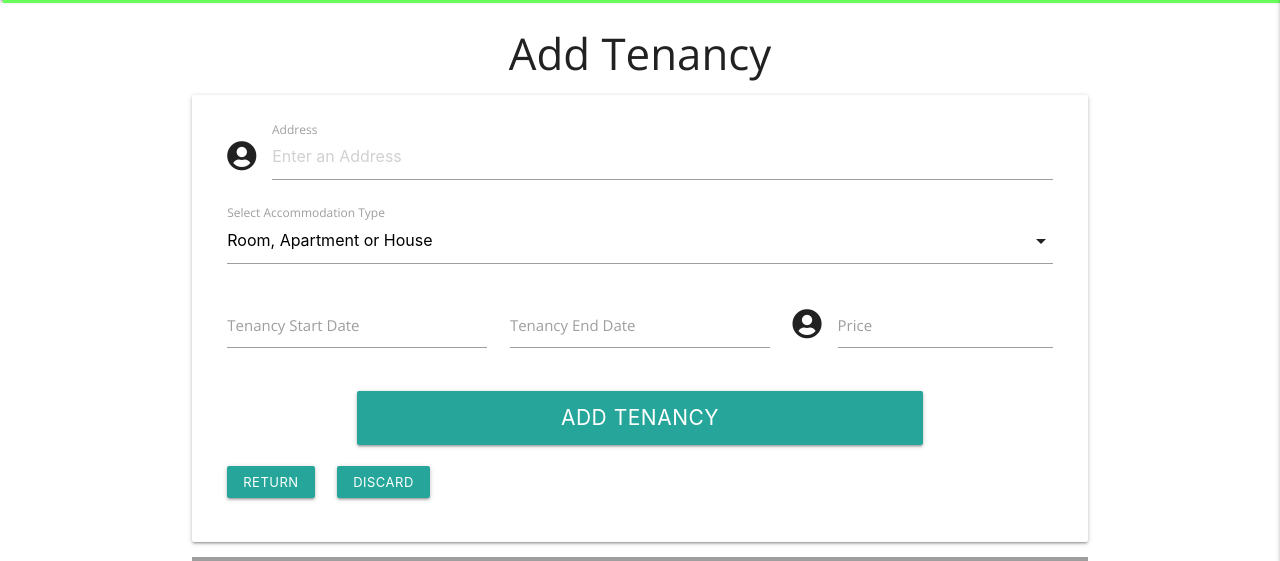
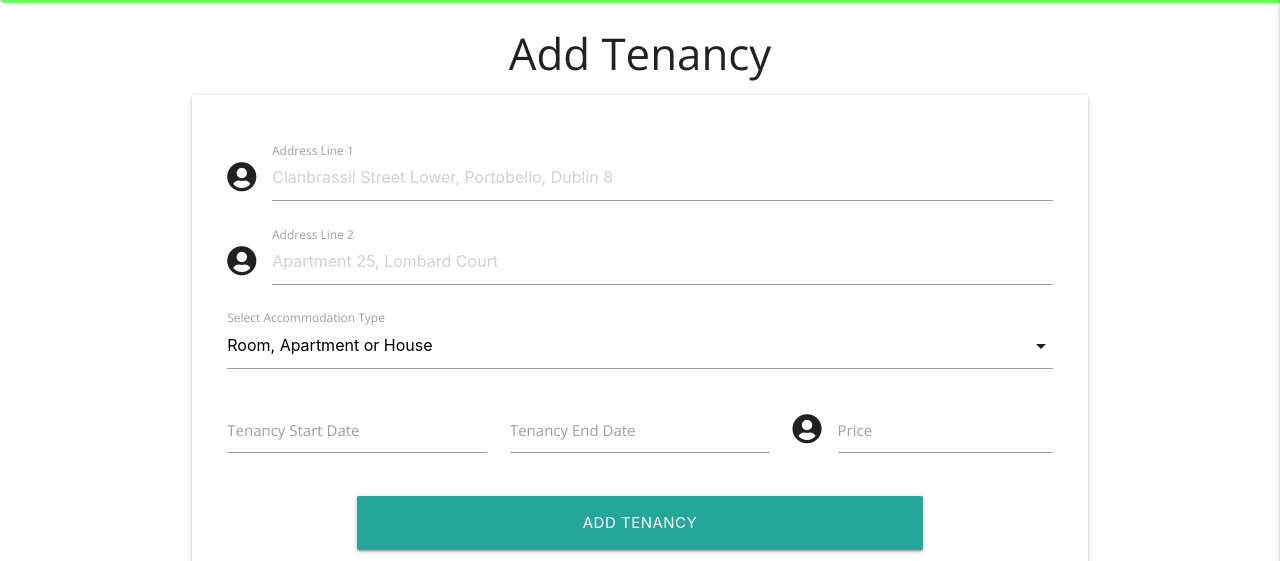
Before and after one commit to stef-cruz/open_rent, a Flask app: page /add_tenancy in a window 1280 px wide. Shown: the part 64-625 px from the top of the page. Run offline with Flask 2, Linux system fonts and the light colour scheme; the visitor is signed in with stand-in values (Sample User, id 1); some libraries are stand-ins or nearby versions; grey boxes are pictures that could not be loaded.

Commit message:
Add error handling code on tenancy.py and style profile page

```diff
--- a/app/profile.py
+++ b/app/profile.py
@@ -9,8 +9,7 @@ from app.database import DB_USERS
 # PROFILE VIEW
 @app.route("/profile/<username>", methods=["GET", "POST"])
 def profile(username):
-    """Return the user's profile page"""
-    # fetch username from db
+    """Fetch username from db and return the user's profile page"""
     username = DB_USERS.find_one(
         {"username": session["user"]})["username"]
 
--- a/app/static/css/_profile.scss
+++ b/app/static/css/_profile.scss
@@ -0,0 +1,32 @@
+.welcome-user {
+  margin: 4rem 0;
+  span {
+    font-size: 2.6rem;
+    color: $sec-colour;
+    text-decoration: underline;
+  }
+}
+
+.my-profile {
+  margin-bottom: 5rem;
+  button {
+    background-color: $prim-colour;
+    color: black;
+
+    &:hover {
+      background-color: $sec-colour;
+    }
+  }
+}
+
+.my-tenancies {
+  margin-bottom: 5rem;
+  button {
+    background-color: $prim-colour;
+    color: black;
+
+    &:hover {
+      background-color: $sec-colour;
+    }
+  }
+}
--- a/app/static/css/style.css
+++ b/app/static/css/style.css
@@ -251,6 +251,37 @@
   }
 }
 
+.welcome-user {
+  margin: 4rem 0;
+}
+.welcome-user span {
+  font-size: 2.6rem;
+  color: #ff6d00;
+  text-decoration: underline;
+}
+
+.my-profile {
+  margin-bottom: 5rem;
+}
+.my-profile button {
+  background-color: #68ff5b;
+  color: black;
+}
+.my-profile button:hover {
+  background-color: #ff6d00;
+}
+
+.my-tenancies {
+  margin-bottom: 5rem;
+}
+.my-tenancies button {
+  background-color: #68ff5b;
+  color: black;
+}
+.my-tenancies button:hover {
+  background-color: #ff6d00;
+}
+
 * {
   margin: 0;
   font-size: 1.4rem;
--- a/app/static/js/map.js
+++ b/app/static/js/map.js
@@ -16,6 +16,6 @@ function initMap() {
     };
 
     // Auto complete address
-    const input = document.getElementById("address");
+    const input = document.getElementById("address_1");
     const autocomplete = new google.maps.places.Autocomplete(input, options);
 }
--- a/app/templates/add-tenancy.html
+++ b/app/templates/add-tenancy.html
@@ -5,48 +5,77 @@
 
 <section class="container">
     <div class="card-panel">
-        <form action="" method="POST">
+        <form method="POST" action="{{ url_for('add_tenancy')}}">
+            <!-- Flash message -->
             <div class="row">
+                <div class="col s12">
+                    {% with messages = get_flashed_messages() %}
+                    {% if messages %}
+                    {% for message in messages %}
+                    <h5 class="center-align flash">{{ message }}</h5>
+                    {% endfor %}
+                    {% endif %}
+                    {% endwith %}
+                </div>
+            </div>
+            <!-- ./Flash message -->
+
+            <div class="row">
+                <!-- Address Line 1 -->
                 <div class="input-field col s12">
                     <i class="fas fa-user-circle prefix"></i>
-                    <input id="address" name="address" type="text" placeholder="Enter an Address">
-                    <label for="address">Address</label>
+                    <input id="address_1" name="address_1" type="text" placeholder="Clanbrassil Street Lower, Portobello, Dublin 8">
+                    <label for="address_1">Address Line 1</label>
                 </div>
+                <!-- ./Address Line 1 -->
+                <!-- Address Line 2 -->
+                <div class="input-field col s12">
+                    <i class="fas fa-user-circle prefix"></i>
+                    <input id="address_2" name="address_2" type="text" placeholder="Apartment 25, Lombard Court ">
+                    <label for="address_2">Address Line 2</label>
+                </div>
+                <!-- ./Address Line 2 -->
+                <!-- Accommodation Type -->
                 <div class="input-field col s12">
                     <select id="accommodation_type" name="accommodation_type" required>
                         <option value="" disabled selected>Room, Apartment or House</option>
-                        <option value="room">Room</option>
-                        <option value="apartment">Apartment</option>
-                        <option value="house">House</option>
+                        <option value="apartment">Entire Apartment</option>
+                        <option value="house">Entire House</option>
+                        <option value="room">Room (Shared Bathroom)</option>
+                        <option value="ensuite-room">Ensuite Room</option>
                     </select>
                     <label for="accommodation_type">Select Accommodation Type</label>
                 </div>
+                <!-- ./Accommodation Type -->
+                <!-- Start Date -->
                 <div class="input-field col s12 m4">
                     <label for="start_date">Tenancy Start Date</label>
                     <input type="text" class="datepicker" id="start_date" name="start_date">
                 </div>
+                <!-- ./Start Date -->
+                <!-- End Date -->
                 <div class="input-field col s12 m4">
                     <label for="end_date">Tenancy End Date</label>
                     <input type="text" class="datepicker" id="end_date" name="end_date">
                 </div>
+                <!-- ./End Date -->
+                <!-- Price -->
                 <div class="input-field col s12 m4">
                     <i class="fas fa-user-circle prefix"></i>
                     <input id="price" name="price" type="text">
                     <label for="price">Price</label>
                 </div>
+                <!-- ./Price -->
             </div>
+            <!-- Submit Tenancy -->
             <div class="row">
-                <button class="col s8 offset-s2 btn-large" type="submit">
-                    <p>Add Tenancy</p>
-                </button>
+                <button class="col s8 offset-s2 btn-large" type="submit">Add Tenancy</button>
             </div>
+            <!-- ./Submit Tenancy -->
         </form>
-        <div class="row">
-            <div class="col">
-                <button class="btn-small">Return</button>
-            </div>
-            <div class="col">
-                <button class="btn-small">Discard</button>
+        <div class="row center-align">
+            <div class="col s12">
+                <a href="{{ url_for('profile', username=session['user']) }}"><button class="btn-small">Discard</button></a>
             </div>
         </div>
     </div>
@@ -57,5 +86,6 @@
 
 {% block scripts %}
 <script src="{{ url_for('static', filename='js/map.js') }}"></script>
-<script src="https://maps.googleapis.com/maps/api/js?key=AIzaSyCyahPifJNOEODhSoMTswXum-vuIfSDF8w&callback=initMap&libraries=places&v=weekly" defer></script>
+<script src="https://maps.googleapis.com/maps/api/js?key=AIzaSyCyahPifJNOEODhSoMTswXum-vuIfSDF8w&callback=initMap&libraries=places&v=weekly"
+        defer></script>
 {% endblock %}
--- a/app/templates/base.html
+++ b/app/templates/base.html
@@ -25,7 +25,7 @@
                     <!-- TODO: review navbar links -->
                     {% if session.user %}
                         <li><a class="black-text" href="{{ url_for('profile', username=session['user']) }}">Profile</a></li>
-                        <li><a class="black-text" href="">Add Tenancy</a></li>
+                        <li><a class="black-text" href="{{ url_for('add_tenancy') }}">Add Tenancy</a></li>
                         <li><a class="black-text" href="">Manage Tenancies</a></li>
                         <li><a class="black-text" href="{{ url_for('logout') }}">Log Out</a></li>
                     {% else %}
@@ -40,7 +40,7 @@
             <li><a href="/">Home</a></li>
             {% if session.user %}
                 <li><a href="{{ url_for('profile', username=session['user']) }}">Profile</a></li>
-                <li><a href="">Add Tenancy</a></li>
+                <li><a href="{{ url_for('add_tenancy') }}">Add Tenancy</a></li>
                 <li><a href="">Manage Tenancies</a></li>
                 <li><a href="{{ url_for('logout') }}">Log Out</a></li>
             {% else %}
@@ -64,7 +64,7 @@
                         <li><a href="/">Home</a></li>
                         {% if session.user %}
                             <li><a href="{{ url_for('profile', username=session['user']) }}">Profile</a></li>
-                            <li><a href="">Add Tenancy</a></li>
+                            <li><a href="{{ url_for('add_tenancy') }}">Add Tenancy</a></li>
                             <li><a href="">Manage Tenancies</a></li>
                             <li><a href="{{ url_for('logout') }}">Log Out</a></li>
                         {% else %}
--- a/app/tenancy.py
+++ b/app/tenancy.py
@@ -15,39 +15,52 @@ gmaps = googlemaps.Client(key=os.environ.get('GOOGLE_API_KEY'))
 # ADD TENANCY
 @app.route("/add_tenancy", methods=["GET", "POST"])
 def add_tenancy():
-    """Create tenancy in database and return tenancy added"""
-    if request.method == 'POST':
-        if session["user"]:
+    """Create tenancy in database. Checks:
+    1- If user is logged in
+    2- If address is valid
+    3- If address is in Dublin
+
+    :return tenancy added
+    """
+    if session["user"]:
+        if request.method == 'POST':
             # Geocode to get latitude and longitude of address,
             # source https://github.com/googlemaps/google-maps-services-python
-            address = request.form.get('address')
+            address = request.form.get('address_1')
             geocode_result = gmaps.geocode(address)
             # Extract lat and long from geocode_result,
             # source https://stackoverflow.com/questions/37311687/extracting-lat-lon-from-geocode-result-list-with-python-google-maps-api
-            latitude = geocode_result[0]["geometry"]["location"]["lat"]
-            longitude = geocode_result[0]["geometry"]["location"]["lng"]
-            tenancy = {
-                "address": request.form.get("address"),
-                "latitude": latitude,
-                "longitude": longitude,
-                "accommodation_type": request.form.get("accommodation_type"),
-                "start_date": request.form.get("start_date"),
-                "end_date": request.form.get("end_date"),
-                "price": request.form.get("price"),
-                "created_by": session["user"]
-            }
-            DB_TENANCIES.insert_one(tenancy)
-            flash("Tenancy Successfully Added")
-            # get ID from tenancy added
-            tenancy_added = DB_TENANCIES.find_one({'address': address})
-            tenancy_id = tenancy_added.get('_id')
-            # redirect to view_tenancy function, which will display template with info added
-            return redirect(url_for("view_tenancy", tenancy_id=tenancy_id))
-        else:
-            return redirect(url_for("login"))
+            if geocode_result:
+                latitude = geocode_result[0]["geometry"]["location"]["lat"]
+                longitude = geocode_result[0]["geometry"]["location"]["lng"]
+                if 53.25 >= latitude >= 53.35 or -6.36 <= longitude <= -6.26:
+                    tenancy = {
+                        "address_1": request.form.get("address_1"),
+                        "address_2": request.form.get("address_2"),
+                        "latitude": latitude,
+                        "longitude": longitude,
+                        "accommodation_type": request.form.get("accommodation_type"),
+                        "start_date": request.form.get("start_date"),
+                        "end_date": request.form.get("end_date"),
+                        "price": request.form.get("price"),
+                        "created_by": session["user"]
+                    }
+                    DB_TENANCIES.insert_one(tenancy)
+                    flash("Tenancy Successfully Added")
+                    # get ID from tenancy added
+                    tenancy_added = DB_TENANCIES.find_one({'address': address})
+                    tenancy_id = tenancy_added.get('_id')
+                    # display tenancy added
+                    return redirect(url_for("view_tenancy", tenancy_id=tenancy_id))
+                flash('Please enter an address in Dublin City.')
+                return redirect(url_for("add_tenancy"))
+            flash('Please enter a valid address.')
+            return redirect(url_for("add_tenancy"))
 
-    # GET method
-    return render_template("add-tenancy.html")
+        # GET method
+        return render_template("add-tenancy.html")
+    # If user not logged in
+    return redirect(url_for("login"))
 
 
 # VIEW TENANCY
@@ -57,7 +70,6 @@ def view_tenancy(tenancy_id):
         {'_id': ObjectId(tenancy_id)})
     return render_template("view-tenancy.html", tenancy=tenancy)
 
-
 # EDIT TENANCY
 
 
```
Also changed, not shown: app/templates/login.html (+10 -1 lines), app/templates/profile.html (+5 -7 lines), app/templates/view-tenancy.html (+7 -8 lines), app/static/images/stroke.png (added), 1 other file.
